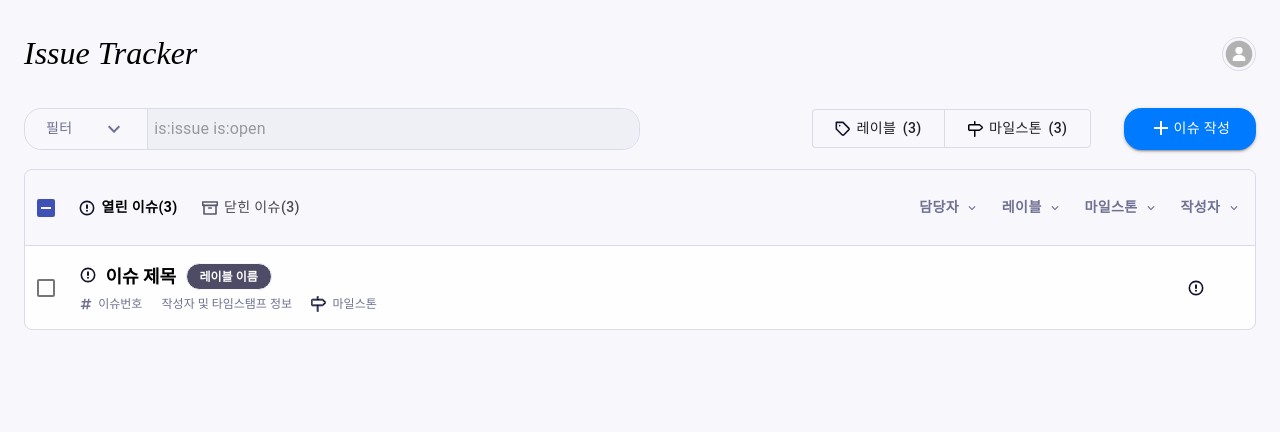
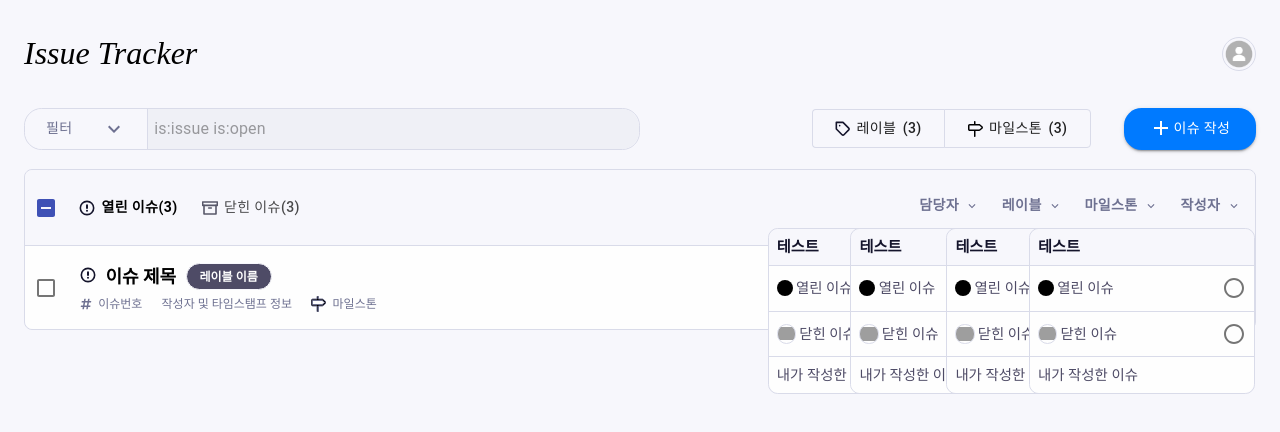
Before and after one commit to codesquad-members-2021/issue-tracker, a React (Create React App) app in the folder FE/: page /issues in a window 1280 px wide. Shown: the top 432 px of the page. Built offline with nearby package versions, Linux system fonts and the light colour scheme; grey boxes are pictures that could not be loaded.

Commit message:
[#82] feat: :sparkles: issueList - ListHead (RightButton) :  ListModal 적용 테스트 -  ListHead (RightButton): 담당자 / 레이블 / 마일스톤 / 작성자 필터 ListModal 적용 테스트 - ListModal: css right를 조절하는 prop 추가

```diff
--- a/FE/src/components/Common/ListModal.tsx
+++ b/FE/src/components/Common/ListModal.tsx
@@ -20,6 +20,7 @@ interface IListModal extends IModal {
     title: string;
     items: IListItem[];
   };
+  rightPos?: string;
 }
 
 // TEST DATA
@@ -44,7 +45,7 @@ export const testData: IListItem[] = [
 ];
 // -----
 
-const ListModal = ({ data, isModalVisible, modalType, ...props }: IListModal) => {
+const ListModal = ({ rightPos, data, isModalVisible, modalType, ...props }: IListModal) => {
   const { title, items } = data;
 
   const renderItems = useCallback(
@@ -66,6 +67,7 @@ const ListModal = ({ data, isModalVisible, modalType, ...props }: IListModal) =>
   return (
     <ListModalLayout
       {...props}
+      rightPos={rightPos}
       modalType={modalType}
       isModalVisible={isModalVisible}
     >
@@ -84,7 +86,7 @@ export default ListModal;
 
 // --- Styled Components ---
 // 1. 메인 (큰 틀)
-const ListModalLayout = styled(Modal)`
+const ListModalLayout = styled(Modal)<{rightPos?: string}>`
   position: absolute;
   z-index: 99;
 
@@ -92,6 +94,7 @@ const ListModalLayout = styled(Modal)`
   font-size: 0.9rem;
   border-radius: 0.6rem;
   border: 1px solid ${({ theme }) => theme.colors.grayScale.line};
+  right: ${({rightPos}) => rightPos ? rightPos : "auto" };
 `;
 
 const ListModalRow = styled.div<{ type: 'title' | 'items' }>`
--- a/FE/src/components/IssueList/ListTable/ListHead.tsx
+++ b/FE/src/components/IssueList/ListTable/ListHead.tsx
@@ -4,6 +4,7 @@ import { Checkbox, Tabs, Tab, Button } from '@material-ui/core';
 import { IconAlertCircle, IconArchive } from '../../Common/Icons';
 import { TNameValue } from '../../../util/reference';
 import { MdKeyboardArrowDown } from 'react-icons/md';
+import ListModal, { testData } from '../../Common/ListModal';
 
 interface IListHead {
   headerText: {
@@ -31,16 +32,33 @@ const ListHead = ({ headerText: { left, right }, ...props }: IListHead) => {
           }
         />
       )),
-    [left /* 추후 이슈 추가가 되면 Count가 증가하니까.. 관련 Count State 넣어주기 */],
+    [
+      left /* 추후 이슈 추가가 되면 Count가 증가하니까.. 관련 Count State 넣어주기 */,
+    ],
   );
 
-  const renderRightButtons = useCallback(
+  const renderRightButtonItems = useCallback(
     () =>
       right.map(({ name, value }, idx) => (
-        <RightButton key={idx} name={name}>
-          <span>{value}</span>
-          <MdKeyboardArrowDown />
-        </RightButton>
+        <RightLayout key={idx}>
+          <RightRow>
+            <RightButton  name={name}>
+              <span>{value}</span>
+              <MdKeyboardArrowDown />
+            </RightButton>
+          </RightRow>
+          <RightRow>
+            <ListModal
+              rightPos="0"
+              modalType={name}
+              isModalVisible={true}
+              data={{
+                title: '테스트',
+                items: testData,
+              }}
+            />
+          </RightRow>
+        </RightLayout>
       )),
     [right],
   );
@@ -59,7 +77,7 @@ const ListHead = ({ headerText: { left, right }, ...props }: IListHead) => {
       </ListHeadRow>
 
       {/* 우측 */}
-      <ListHeadRow>{renderRightButtons()}</ListHeadRow>
+      <ListHeadRow>{renderRightButtonItems()}</ListHeadRow>
     </ListHeadLayout>
   );
 };
@@ -91,6 +109,21 @@ const IconBlock = styled.div`
   display: flex;
   align-items: center;
   column-gap: 0.4rem;
+`;
+
+// 2-1) RightButton(필터) 전용 Wrapper
+const RightLayout = styled.div`
+  display: flex;
+  align-items: center;
+  flex-wrap: wrap;
+  row-gap: 4px;
+`;
+
+const RightRow = styled.div`
+  position: relative;
+  display: flex;
+  width: 100%;
+  height: 100%;
 `;
 // =====
 
```
